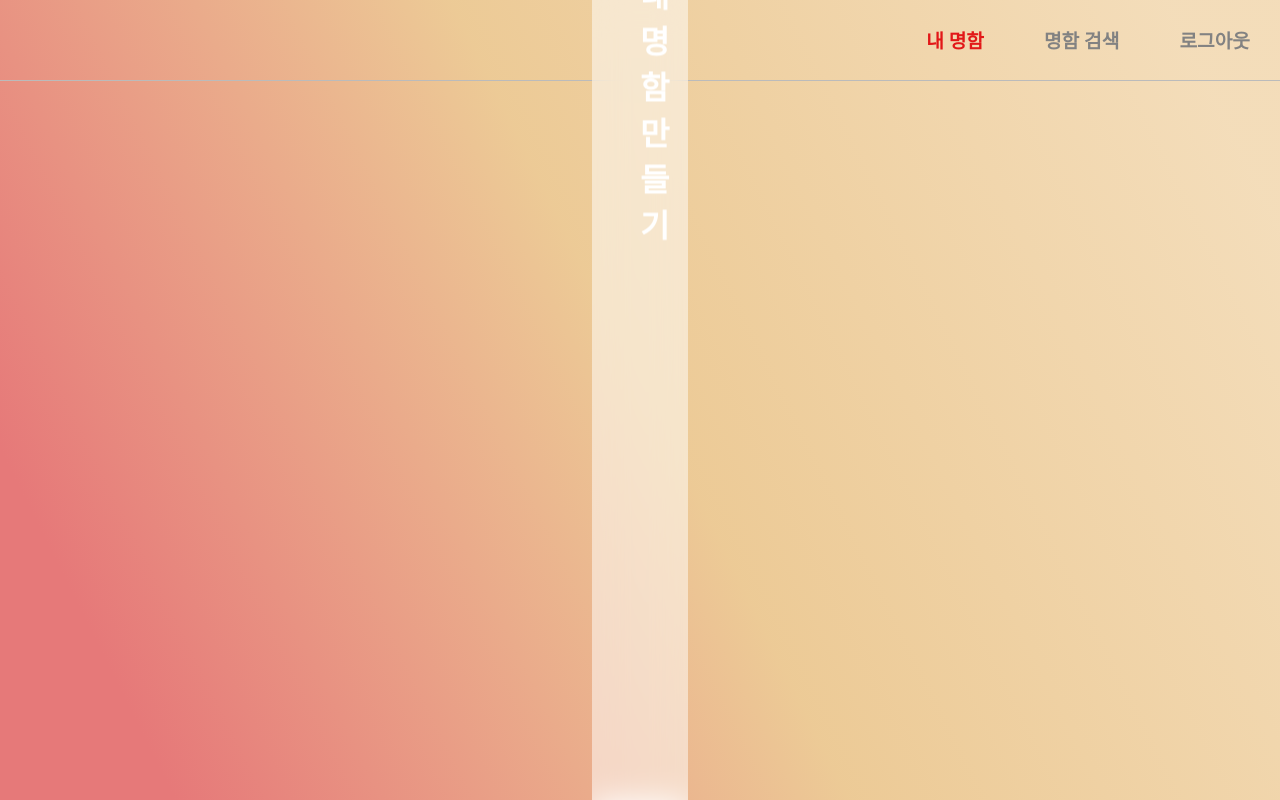
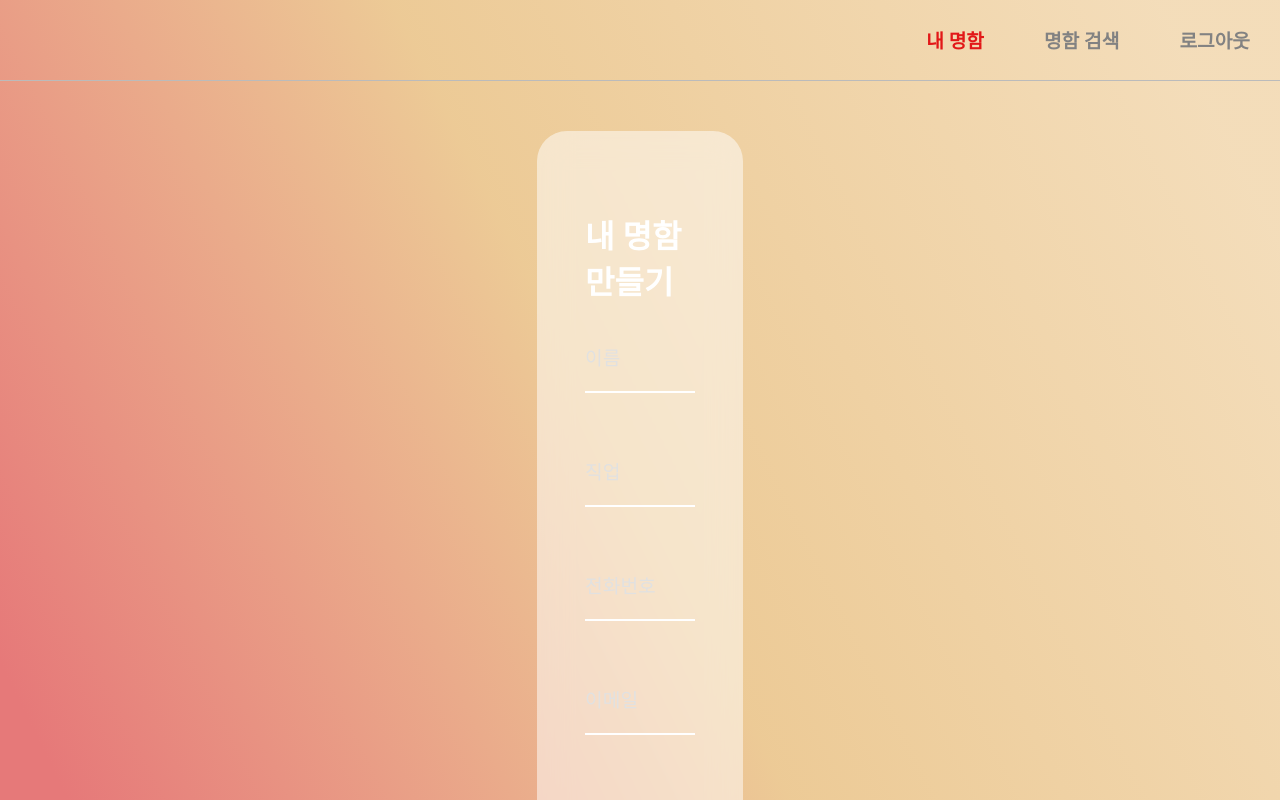
Before and after one commit to BusinessZIP/businesszip-frontend, a React (Vite) app: page /create in a window 1280 px wide. Shown: the top 800 px of the page. Built offline with nearby package versions, Linux system fonts and the light colour scheme.

Commit message:
Feat : change background scope

```diff
--- a/src/components/layout.jsx
+++ b/src/components/layout.jsx
@@ -89,7 +89,7 @@ const Layout = ({ headers = HEADER_MAPS, title, children, ...rest }) => {
 					/>
 				))}
 			</Header>
-			<Children>{children}</Children>
+			{children && <Children>{children}</Children>}
 		</>
 	);
 };
--- a/src/pages/CreateCard.jsx
+++ b/src/pages/CreateCard.jsx
@@ -11,6 +11,7 @@ const Container = styled.div`
 	flex-direction: column;
 	justify-self: center;
 	align-items: center;
+	padding: 50px 0;
 `;
 
 const BackColor = styled.div`
@@ -23,16 +24,12 @@ const BackColor = styled.div`
 `;
 
 const FormWrapper = styled.div`
-	position: absolute;
 	width: 60%;
 	display: flex;
 	flex-direction: column;
 	justify-content: space-between;
 	padding: 5rem 3rem 3rem;
 	box-sizing: border-box;
-	left: 50%;
-	top: 50%;
-	transform: translate(-50%, -50%);
 	background: rgba(255, 255, 255, 0.5);
 	form {
 		height: 40%;
@@ -84,7 +81,7 @@ function CreateCard() {
 
 	return (
 		<BackColor>
-			<Layout title='내 명함'>
+			<Layout title='내 명함' />
 			<Container>
 				<FormWrapper>
 					<Title>내 명함 만들기</Title>
@@ -113,7 +110,6 @@ function CreateCard() {
 					<SignInButton onClick={handleSubmit(onSubmit)}>등록하기</SignInButton>
 				</FormWrapper>
 			</Container>
-			</Layout>
 		</BackColor>
 	);
 }
```
Lines whose indentation alone changed are shown as unchanged.
